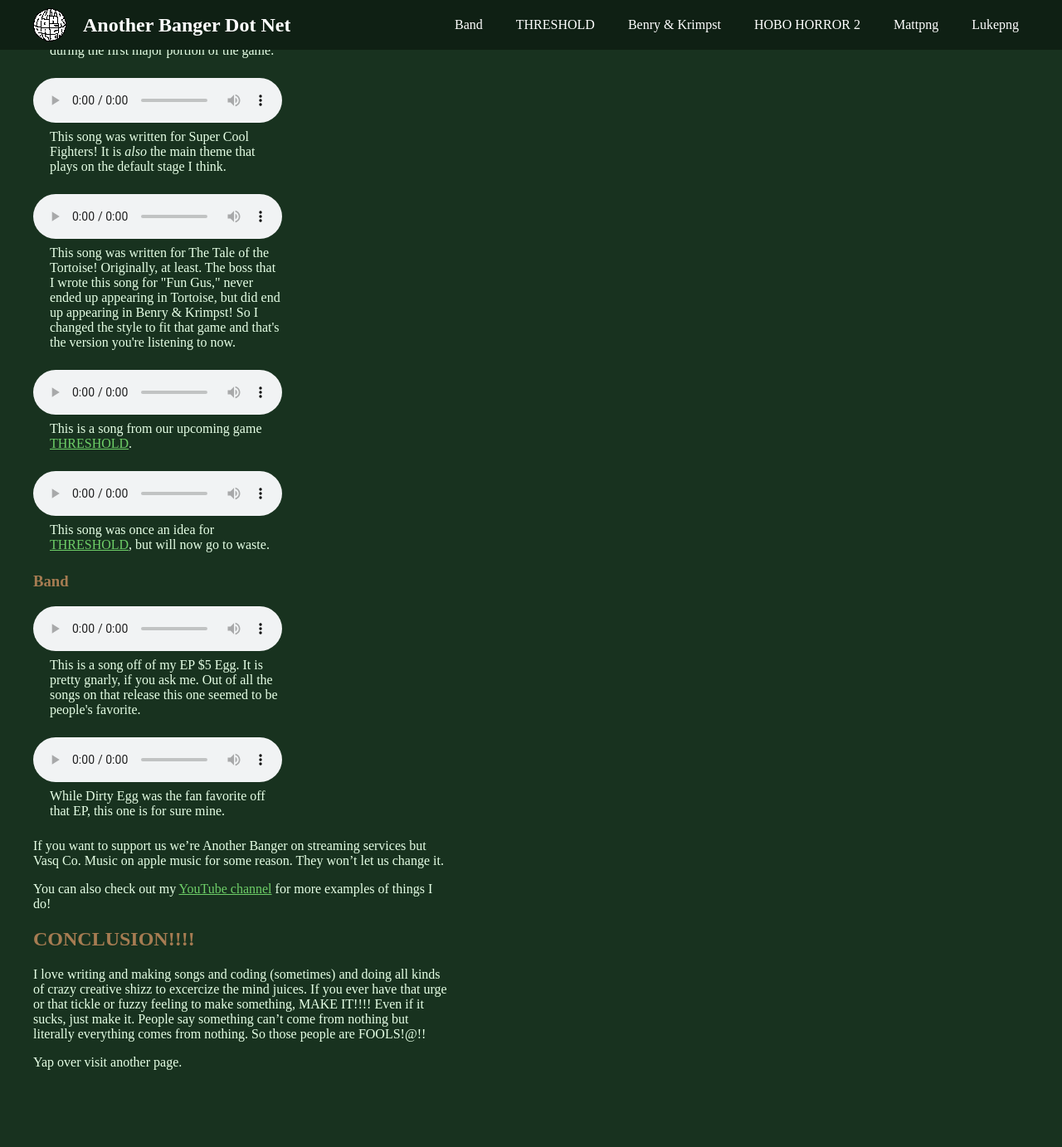
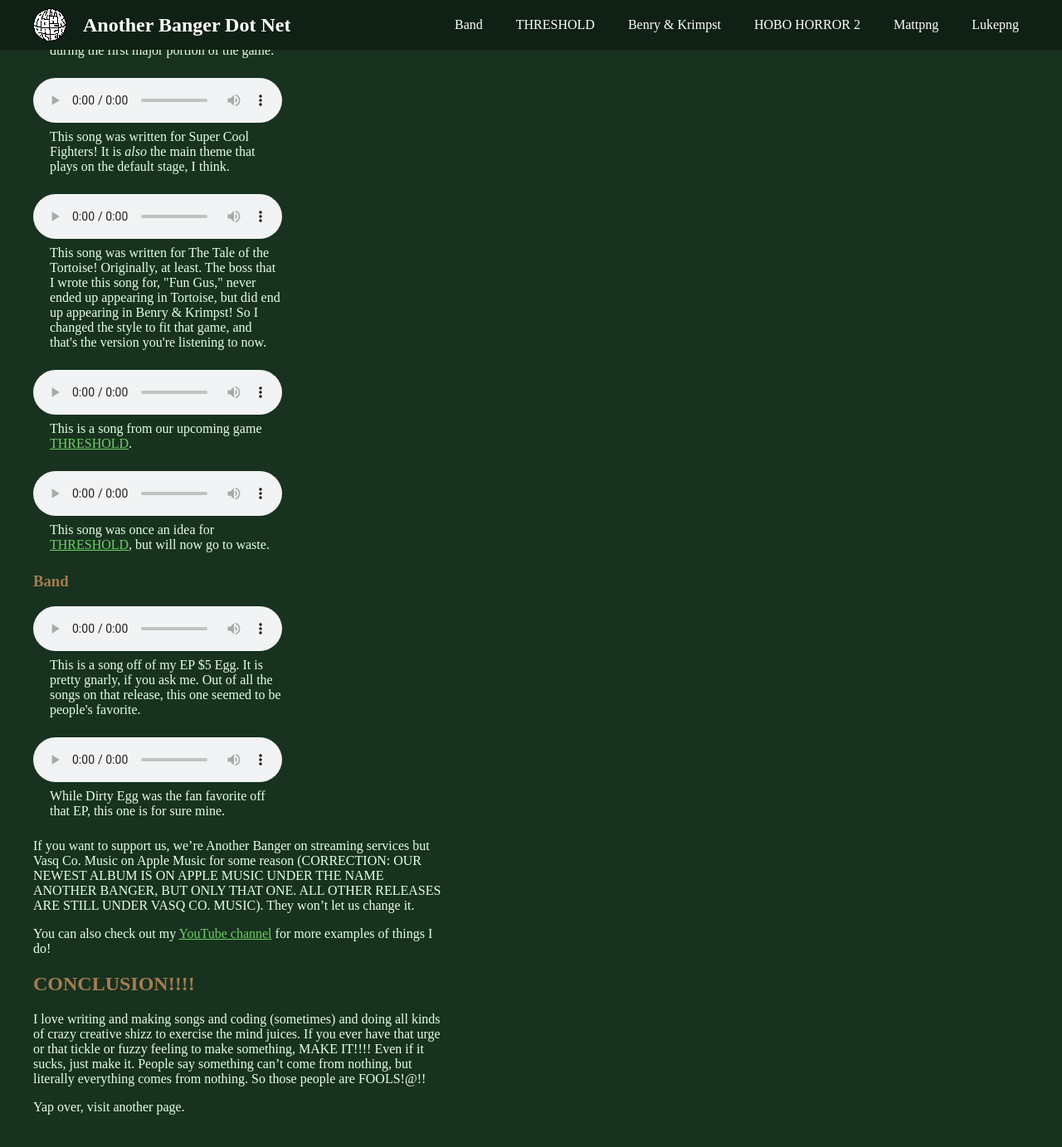
Before and after one commit to VasqCo/anotherbanger, a Jekyll site: the page built from mattpng.markdown, in a window 1280 px wide and 1400 px high, scrolled down 741 px. Shown: the top 1383 px of the window at 83% size. Built offline with Jekyll 4.4.1, drawn with Linux system fonts in a browser that asks for light colours; some web fonts are replaced; before the commit the page ends 2087 px from its top, so only the background shows below that.

Commit message:
fix typos

```diff
--- a/benryandkrimpst.markdown
+++ b/benryandkrimpst.markdown
@@ -10,7 +10,7 @@ nav_group: Games
 
 ![Benry & Krimpst](https://img.itch.zone/aW1nLzE3NDE0MDU3LnBuZw==/315x250%23c/%2FyL5eG.png)
 
-In a world where two brothers... they, uh, travel through space—not time, actually, just space; to find a new planet away from their old planet, Benry and Krimpst go to another planet called... Grand... Marlin, and they have loads of fun doing it... too.
+In a world where two brothers... they, uh, travel through space—not time, actually, just space— to find a new planet away from their old planet, Benry and Krimpst go to another planet called... Grand... Marlin, and they have loads of fun doing it... too.
 
 ## PLOT?: YES!!!
 
@@ -22,7 +22,7 @@ Benry and Krimpst are very visibly annoyed, especially Krimpst.
 
 *"Got dang it, Jiminy! Always when I'm on vacation!"*
 
-Benry tries to calm him. *"Krimpst, he didn’t want the earth to be destroyed just as much as we don’t want to save it! Cut him some slack, why don'tcha?"*
+Benry tries to calm him. *"Krimpst, he didn’t want the Earth to be destroyed just as much as we don’t want to save it! Cut him some slack, why don'tcha?"*
 
 Jiminy continued, *"You know I love you boys, but by GAWD if you don’t do something, the human race will die with you! Go to the convenience store and buy a port-o-colony! Make your soon-to-be ancestors proud!"*
 
@@ -32,4 +32,4 @@ Benry & Krimpst both nod in agreement. They know what they have to do.
 
 Now, is any of this exposition actually in the game? No, it's not. Luke was too lazy. Every bad thing that's ever happened to me was Luke's fault. But fear not! Because it's right here! On this website that looks like a <span style="background-color: white; color: white; padding: 2px 20px;">REDACTED</span>.
 
-If anything about this game intrigues or tickles your brain-nerves then click right [here](https://another-banger.itch.io/benry-y-krimpst) to play!
+If anything about this game intrigues or tickles your brain-nerves, then click right [here](https://another-banger.itch.io/benry-y-krimpst) to play!
--- a/index.markdown
+++ b/index.markdown
@@ -17,14 +17,14 @@ Here are some of the games we've made together:
 * [HOBO HORROR 2]({{ '/hobohorror2/' | relative_url }})
 * <span style="font-family: 'Dancing Script', cursive; font-weight:700;">more pages coming in the future... maybe...</span>
 
-If you want to learn about our sweet [BAND](band) please click [HERE!](/band/)
+If you want to learn about our sweet [BAND](band), please click [HERE!](/band/)
 
 We also have an amazing <span style="font-family: 'Anton', 'Impact', serif;" class="wave">SOCIAL MEDIA PRESENCE!</span>
 
 * [Another Banger Twitter](https://x.com/_anotherbanger_)
-* [Another Banger Youtube](https://www.youtube.com/@Another_Banger)
+* [Another Banger YouTube](https://www.youtube.com/@Another_Banger)
 * [Another Banger Spotify](https://open.spotify.com/artist/0Cjt6ZaCFssn5Wl40zWjll)
-* [Vasq Co. Youtube (Old Channel)](https://www.youtube.com/@vasqco.351)
+* [Vasq Co. YouTube (Old Channel)](https://www.youtube.com/@vasqco.351)
 * [Matt .png Bluesky](https://bsky.app/profile/vasqco.com)
 * [Luke .png Bluesky](https://bsky.app/profile/lukepng.bsky.social)
 
--- a/mattpng.markdown
+++ b/mattpng.markdown
@@ -32,9 +32,9 @@ I am also in a band with Luke called <span class="wave" style="font-family: 'Com
 
 {% include music.html file="/Music/K&B.mp3" caption="This song was written for Benry & Krimpst! It is the main theme that plays during the first major portion of the game." %}
 
-{% include music.html file="/Music/Super Cool Fighters.mp3" caption="This song was written for Super Cool Fighters! It is <em>also</em> the main theme that plays on the default stage I think." %}
+{% include music.html file="/Music/Super Cool Fighters.mp3" caption="This song was written for Super Cool Fighters! It is <em>also</em> the main theme that plays on the default stage, I think." %}
 
-{% include music.html file="/Music/Fun Gus the Fun Guy.mp3" caption="This song was written for The Tale of the Tortoise! Originally, at least. The boss that I wrote this song for \"Fun Gus,\" never ended up appearing in Tortoise, but did end up appearing in Benry & Krimpst! So I changed the style to fit that game and that's the version you're listening to now." %}
+{% include music.html file="/Music/Fun Gus the Fun Guy.mp3" caption="This song was written for The Tale of the Tortoise! Originally, at least. The boss that I wrote this song for, \"Fun Gus,\" never ended up appearing in Tortoise, but did end up appearing in Benry & Krimpst! So I changed the style to fit that game, and that's the version you're listening to now." %}
 
 {% include music.html file="/Music/Character Theme.mp3" caption="This is a song from our upcoming game <a href=\"{{ '/threshold/' | relative_url }}\">THRESHOLD</a>." %}
 
@@ -42,16 +42,16 @@ I am also in a band with Luke called <span class="wave" style="font-family: 'Com
 
 ### Band
 
-{% include music.html file="/Music/Dirty Egg.mp3" caption="This is a song off of my EP $5 Egg. It is pretty gnarly, if you ask me. Out of all the songs on that release this one seemed to be people's favorite." %}
+{% include music.html file="/Music/Dirty Egg.mp3" caption="This is a song off of my EP $5 Egg. It is pretty gnarly, if you ask me. Out of all the songs on that release, this one seemed to be people's favorite." %}
 
 {% include music.html file="/Music/Egg In Me.mp3" caption="While Dirty Egg was the fan favorite off that EP, this one is for sure mine." %}
 
-If you want to support us we're Another Banger on streaming services but Vasq Co. Music on apple music for some reason. They won't let us change it.
+If you want to support us, we're Another Banger on streaming services but Vasq Co. Music on Apple Music for some reason (CORRECTION: OUR NEWEST ALBUM IS ON APPLE MUSIC UNDER THE NAME ANOTHER BANGER, BUT ONLY THAT ONE. ALL OTHER RELEASES ARE STILL UNDER VASQ CO. MUSIC). They won't let us change it.
 
 You can also check out my [YouTube channel](https://www.youtube.com/@mattpng.) for more examples of things I do!
 
 ## CONCLUSION!!!!
 
-I love writing and making songs and coding (sometimes) and doing all kinds of crazy creative shizz to excercize the mind juices. If you ever have that urge or that tickle or fuzzy feeling to make something, MAKE IT!!!! Even if it sucks, just make it. People say something can't come from nothing but literally everything comes from nothing. So those people are FOOLS!@!!
+I love writing and making songs and coding (sometimes) and doing all kinds of crazy creative shizz to exercise the mind juices. If you ever have that urge or that tickle or fuzzy feeling to make something, MAKE IT!!!! Even if it sucks, just make it. People say something can't come from nothing, but literally everything comes from nothing. So those people are FOOLS!@!!
 
-Yap over visit another page.
+Yap over, visit another page.
--- a/threshold.markdown
+++ b/threshold.markdown
@@ -16,7 +16,7 @@ window.SITE_CONFIG = {
 <img src="{{ '/threshold artwork.png' | relative_url }}" alt="THRESHOLD" style="border: none; display: block; margin: 0 auto; filter: brightness(0) invert(1); background: none;" />
 
 ### *An Earthbound/Deltarune/Omori-inspired RPG with unique art and writing that requires a very high IQ to understand.*
-Strange portals have appeared across Okana, bringing dangerous creatures that threaten the world. James Martins, along with a group of strangers, are drawn into the conflict by a mysterious prophecy. Their mission is to stop the machine responsible for these portals and confront the Blackhole Council before everything is destroyed.
+Strange portals have appeared across Okana, bringing dangerous creatures that threaten the world. James Martins, along with a group of strangers, is drawn into the conflict by a mysterious prophecy. Their mission is to stop the machine responsible for these portals and confront the Blackhole Council before everything is destroyed.
 
 ### Features:
 - Play as four unique characters
```
Also changed, not shown: 1 other file.
